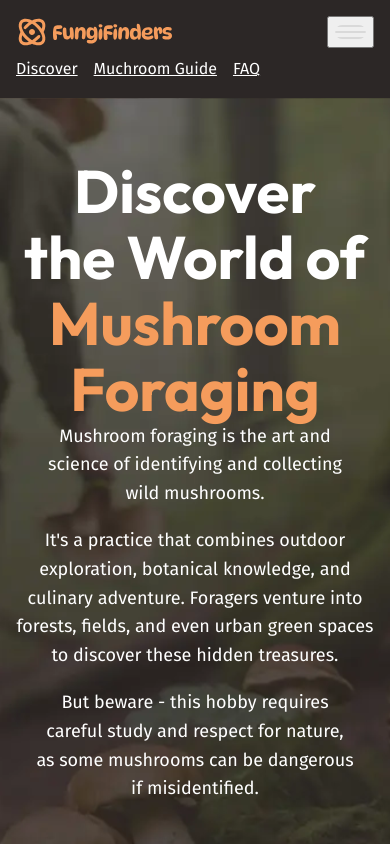
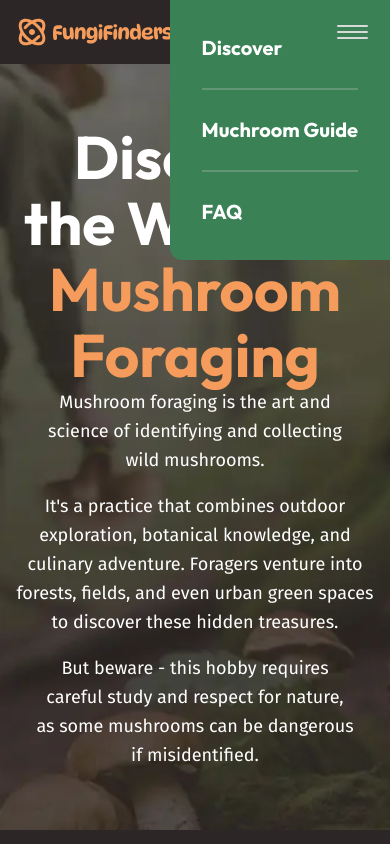
Before and after one commit to SaegesserSascha/fungi-finders, a plain HTML site: page index.html in a window 390 px wide. Both pictures are taken after a click on the button "Menu". Shown: the top 844 px of the page. Drawn offline with Linux system fonts and the light colour scheme.

Commit message:
Added hamburger menu functionality

```diff
--- a/index.html
+++ b/index.html
@@ -10,6 +10,7 @@
       rel="stylesheet"
     />
     <link rel="stylesheet" href="/style.css" />
+    <script src="script.js" defer></script>
   </head>
   <body>
     <header class="site-header">
--- /dev/null
+++ b/script.js
@@ -0,0 +1,12 @@
+const navToggle = document.querySelector('[aria-controls="primary-nav"]');
+const primaryNav = document.querySelector("#primary-nav");
+
+navToggle.addEventListener("click", () => {
+  const navOpened = navToggle.getAttribute("aria-expanded");
+
+  if (navOpened === "false") {
+    navToggle.setAttribute("aria-expanded", true);
+  } else {
+    navToggle.setAttribute("aria-expanded", false);
+  }
+});
--- a/style.css
+++ b/style.css
@@ -244,10 +244,61 @@
     justify-content: space-between;
   }
 
+  [aria-controls="primary-nav"] {
+    display: none;
+    z-index: 100;
+    cursor: pointer;
+    background: transparent;
+    border: 0;
+
+    img {
+      border-radius: 0;
+    }
+  }
+
   .primary-nav {
     ul {
       display: flex;
+      flex-wrap: wrap;
       gap: 0.5rem 1rem;
+    }
+
+    a {
+      text-decoration: none;
+    }
+
+    @media (max-width: 760px) {
+      display: none;
+
+      position: absolute;
+      top: 0;
+      right: 0;
+      font-size: var(--font-size-lg);
+      font-weight: 700;
+      font-family: var(--ff-heading);
+      background-color: var(--background-accent-main);
+      padding: 2rem;
+      border-bottom-left-radius: var(--border-radius-3);
+
+      ul {
+        gap: 0;
+        flex-direction: column;
+      }
+
+      li + li {
+        padding-top: 1.5rem;
+        border-top: 2px solid var(--background-accent-light);
+        margin-top: 1.5rem;
+      }
+    }
+  }
+
+  @media (max-width: 760px) {
+    [aria-controls="primary-nav"] {
+      display: block;
+    }
+    [aria-expanded="true"] + .primary-nav {
+      display: block;
     }
   }
 
```
